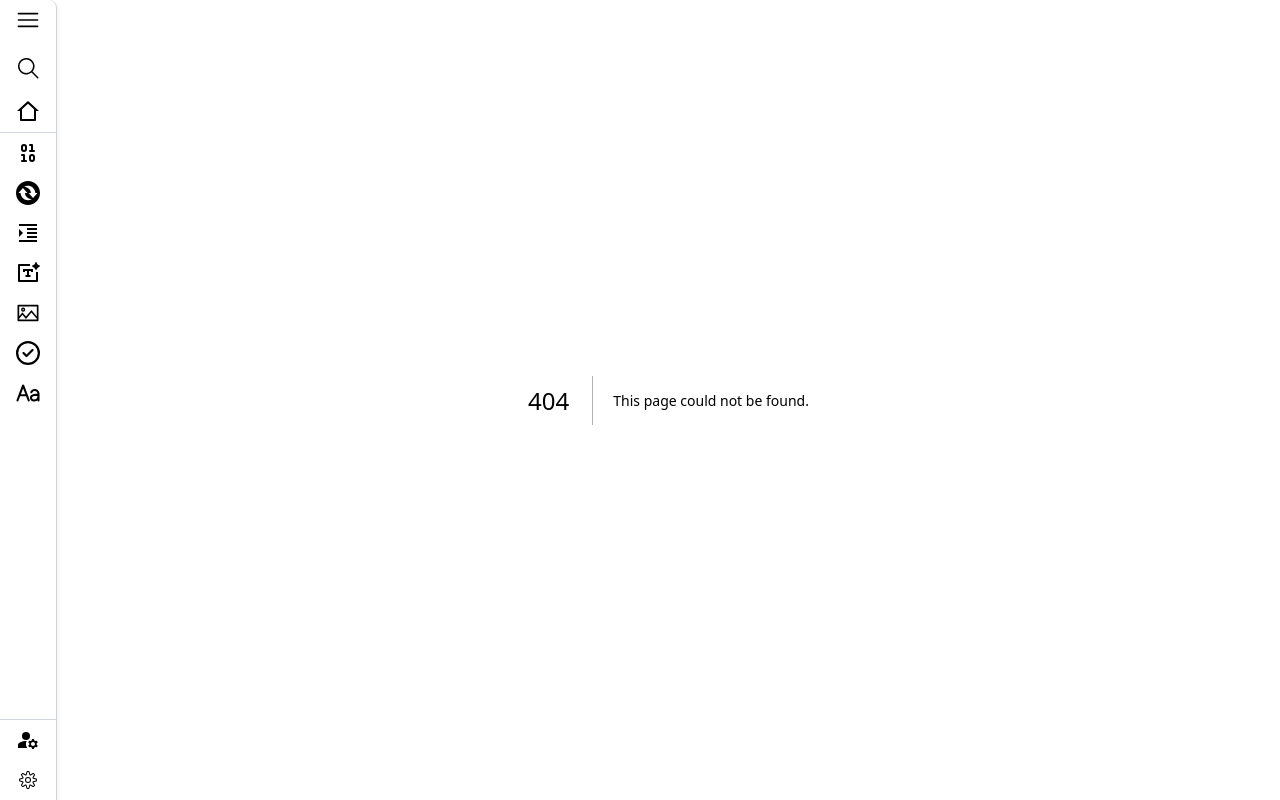
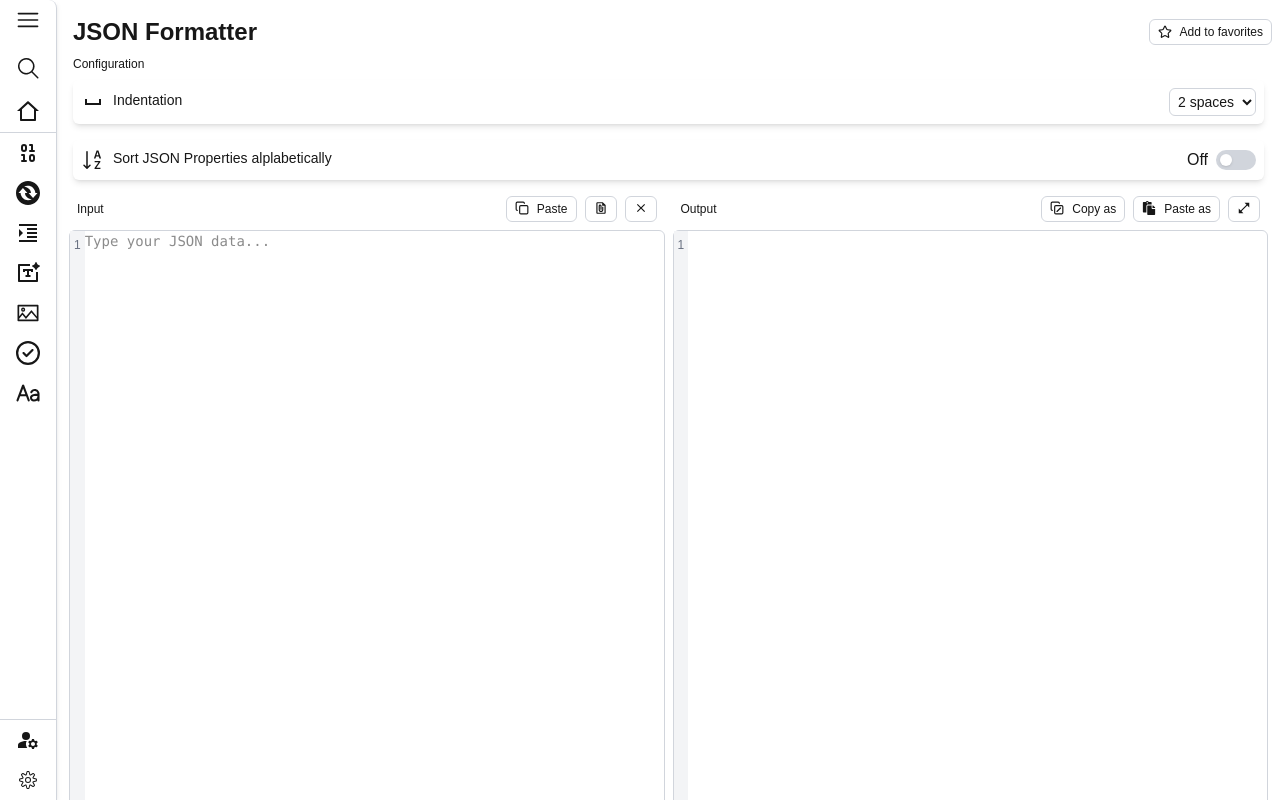
Before and after one commit to Kanghocit/Devtoys, a Next.js app: page /json-formatter in a window 1280 px wide. Before the commit this address had no page. Built offline with nearby package versions, Linux system fonts and the light colour scheme.

Commit message:
handle-json-file

```diff
--- /dev/null
+++ b/src/app/json-formatter/page.tsx
@@ -0,0 +1,213 @@
+"use client";
+import Button from "@/components/button";
+import CustomCard from "@/components/Card/CusCard";
+import Switch from "@/components/switch";
+import Textarea from "@/components/textarea";
+import clsx from "clsx";
+import { useEffect, useRef, useState } from "react";
+import { BsSortAlphaDown } from "react-icons/bs";
+import { FaPaste } from "react-icons/fa";
+import { LuCopy, LuCopySlash, LuStar } from "react-icons/lu";
+import {
+  MdClear,
+  MdFilePresent,
+  MdOpenInFull,
+  MdOutlineSpaceBar,
+} from "react-icons/md";
+
+const JsonFormatter = () => {
+  const fileInputRef = useRef<HTMLInputElement | null>(null);
+  const [widthFull, setWidthFull] = useState(false);
+  const [formatOptions, setFormatOptions] = useState("2 spaces");
+  const [input, setInput] = useState("");
+  const [output, setOutput] = useState("");
+  const [sortOptions, setSortOptions] = useState(false);
+
+  // Dán từ clipboard
+  const handlePaste = async () => {
+    const text = await navigator.clipboard.readText();
+    try {
+      const parsed = JSON.parse(text);
+      setInput(JSON.stringify(parsed));
+    } catch {
+      setInput(text);
+    }
+  };
+
+  // Mở file JSON đầu vào
+  const handleOpenFile = (event: React.ChangeEvent<HTMLInputElement>) => {
+    const file = event.target.files?.[0];
+    if (file) {
+      const reader = new FileReader();
+      reader.onload = (e) => {
+        if (e.target?.result) {
+          const text = e.target.result.toString();
+          try {
+            const parsed = JSON.parse(text);
+            setInput(JSON.stringify(parsed));
+          } catch {
+            setInput(text);
+          }
+        }
+      };
+      reader.readAsText(file);
+    }
+  };
+  const sortJsonKeys = (obj: any): any => {
+    if (Array.isArray(obj)) {
+      return obj.map(sortJsonKeys); // Nếu là mảng, sắp xếp từng object bên trong
+    } else if (typeof obj === "object" && obj !== null) {
+      return Object.keys(obj)
+        .sort()
+        .reduce((acc, key) => {
+          acc[key] = sortJsonKeys(obj[key]); // Đệ quy vào object con
+          return acc;
+        }, {} as any);
+    }
+    return obj; // Nếu không phải object hoặc array thì giữ nguyên
+  };
+
+  const formatJson = (
+    input: string,
+    type: "2 spaces" | "4 spaces" | "1 tab" | "Minified"
+  ) => {
+    try {
+      let parsed = JSON.parse(input);
+
+      if (sortOptions) {
+        parsed = sortJsonKeys(parsed);
+      }
+
+
+      switch (type) {
+        case "2 spaces":
+          setOutput(JSON.stringify(parsed, null, 2));
+          break;
+        case "4 spaces":
+          setOutput(JSON.stringify(parsed, null, 4));
+          break;
+        case "1 tab":
+          setOutput(JSON.stringify(parsed, null, "\t"));
+          break;
+        case "Minified":
+          setOutput(JSON.stringify(parsed));
+          break;
+        default:
+          setOutput(JSON.stringify(parsed, null, 2));
+      }
+    } catch {
+      setOutput(input);
+    }
+  };
+
+  // Cập nhật useEffect để theo dõi thay đổi của sortOptions
+  useEffect(() => {
+    formatJson(
+      input,
+      formatOptions as "2 spaces" | "4 spaces" | "1 tab" | "Minified"
+    );
+  }, [input, formatOptions, sortOptions]);
+
+
+  return (
+    <div
+      className="flex flex-col rounded-2xl h-full p-2"
+      suppressHydrationWarning
+    >
+      {/* Header  */}
+      <div className="flex justify-between">
+        <p className="font-bold text-2xl m-2">JSON Formatter</p>
+        <div className="flex items-center gap-2">
+          <Button icon={<LuStar />} className="flex items-center text-xs">
+            Add to favorites
+          </Button>
+        </div>
+      </div>
+      <p className="text-xs ms-2">Configuration</p>
+
+      <CustomCard title="Indentation" icon={<MdOutlineSpaceBar />}>
+        <select
+          className="border border-gray-300 rounded-md p-1 text-sm focus:outline-none"
+          onChange={(e) => setFormatOptions(e.target.value)}
+        >
+          <option value="2 spaces">2 spaces</option>
+          <option value="4 spaces">4 spaces</option>
+          <option value="1 tab">1 tab</option>
+          <option value="Minified">Minified</option>
+        </select>
+      </CustomCard>
+      <CustomCard
+        title="Sort JSON Properties alplabetically"
+        icon={<BsSortAlphaDown />}
+      >
+        <Switch
+          valueTrue="On"
+          valueFalse="Off"
+          onToggle={() => setSortOptions(!sortOptions)}
+        />
+      </CustomCard>
+
+      <div className="grid grid-cols-2">
+        {/* Input */}
+        <div className={clsx("mx-1", widthFull && "hidden")}>
+          <div
+            className={clsx(
+              "flex m-2 justify-between",
+              widthFull ? "hidden" : ""
+            )}
+          >
+            <p className="text-xs flex justify-center items-center">Input</p>
+            <div className="flex gap-2">
+              <Button icon={<LuCopy />} onClick={handlePaste}>
+                Paste
+              </Button>
+              <input
+                type="file"
+                ref={fileInputRef}
+                className="hidden"
+                onChange={handleOpenFile}
+                accept="application"
+              />
+              <Button
+                icon={<MdFilePresent />}
+                onClick={() => fileInputRef.current?.click()}
+              />
+
+              <Button icon={<MdClear />} onClick={() => setInput("")} />
+            </div>
+          </div>
+
+          <Textarea
+            value={input}
+            className="min-h-265"
+            onChange={(e) => setInput(e.target.value)}
+            placeholder="Type your JSON data..."
+          />
+        </div>
+
+        {/* Output */}
+
+        <div className={clsx("mx-1 h-full", widthFull && "w-full col-span-2")}>
+          <div className="flex m-2 justify-between">
+            <p className="text-xs flex justify-center items-center">Output</p>
+            <div className="flex gap-2">
+              <Button icon={<LuCopySlash />}>Copy as</Button>
+              <Button icon={<FaPaste />}>Paste as</Button>
+              <Button
+                icon={<MdOpenInFull />}
+                onClick={() => setWidthFull(!widthFull)}
+              />
+            </div>
+          </div>
+          <Textarea
+            value={output}
+            readOnly
+            className="min-h-265 cursor-not-allowed"
+          />
+        </div>
+      </div>
+    </div>
+  );
+};
+
+export default JsonFormatter;
--- a/src/app/json-to-table/page.tsx
+++ b/src/app/json-to-table/page.tsx
@@ -1,4 +1,5 @@
 "use client";
+
 import Button from "@/components/button";
 import Textarea from "@/components/textarea";
 import clsx from "clsx";
@@ -10,29 +11,76 @@ import { MdClear, MdFilePresent, MdOpenInFull } from "react-icons/md";
 const JsonToTable = () => {
   const fileInputRef = useRef<HTMLInputElement | null>(null);
   const [widthFull, setWidthFull] = useState(false);
-  const [input, setInput] = useState("");
-  console.log(input);
+  const [input, setInput] = useState("[]");
 
-  // ✅ Parse JSON input
+  // ✅ Tự động format JSON khi nhập liệu
+  const handleInputChange = (e: React.ChangeEvent<HTMLTextAreaElement>) => {
+    const rawInput = e.target.value;
+    try {
+      const parsed = JSON.parse(rawInput);
+      setInput(JSON.stringify(parsed, null, 2)); // Format đẹp
+    } catch {
+      setInput(rawInput); // Giữ nguyên nếu JSON lỗi
+    }
+  };
+
+  // ✅ Dán từ clipboard
+  const handlePaste = async () => {
+    const text = await navigator.clipboard.readText();
+    try {
+      const parsed = JSON.parse(text);
+      setInput(JSON.stringify(parsed, null, 2));
+    } catch {
+      setInput(text);
+    }
+  };
+
+  // ✅ Mở file JSON
+  const handleFileUpload = (event: React.ChangeEvent<HTMLInputElement>) => {
+    const file = event.target.files?.[0];
+    if (file) {
+      const reader = new FileReader();
+      reader.onload = (e) => {
+        if (e.target?.result) {
+          const text = e.target.result.toString();
+          try {
+            const parsed = JSON.parse(text);
+            setInput(JSON.stringify(parsed, null, 2));
+          } catch {
+            setInput(text);
+          }
+        }
+      };
+      reader.readAsText(file);
+    }
+  };
+
+  // ✅ Xử lý JSON đầu vào
   const parsedInput = (() => {
     try {
       const data = JSON.parse(input);
-      return Array.isArray(data) ? data : []; // Chỉ chấp nhận JSON array
+      return Array.isArray(data) ? data : [];
     } catch {
       return [];
     }
   })();
 
+  // ✅ Lấy tất cả key trong JSON array
+  const allKeys = Array.from(
+    new Set(parsedInput.flatMap((item) => Object.keys(item)))
+  );
+
   return (
-    <div className="flex flex-col rounded-2xl h-full p-2">
+    <div
+      className="flex flex-col rounded-2xl h-full p-2"
+      suppressHydrationWarning
+    >
       {/* Header */}
       <div className="flex justify-between">
         <p className="font-bold text-2xl m-2">JSON Array to Table</p>
-        <div className="flex items-center gap-2">
-          <Button icon={<LuStar />} className="flex items-center text-xs">
-            Add to favorites
-          </Button>
-        </div>
+        <Button icon={<LuStar />} className="flex items-center text-xs">
+          Add to favorites
+        </Button>
       </div>
 
       <div className="grid grid-cols-2">
@@ -41,16 +89,26 @@ const JsonToTable = () => {
           <div className="flex m-2 justify-between">
             <p className="text-xs flex justify-center items-center">Input</p>
             <div className="flex gap-2">
-              <Button icon={<FaBusinessTime />} />
-              <Button icon={<LuCopy />}>Paste</Button>
-              <input type="file" ref={fileInputRef} className="hidden" />
-              <Button icon={<MdFilePresent />} />
-              <Button icon={<MdClear />} onClick={() => setInput("")} />
+              <Button icon={<LuCopy />} onClick={handlePaste}>
+                Paste
+              </Button>
+              <input
+                type="file"
+                ref={fileInputRef}
+                className="hidden"
+                onChange={handleFileUpload}
+                accept="application/json"
+              />
+              <Button
+                icon={<MdFilePresent />}
+                onClick={() => fileInputRef.current?.click()}
+              />
+              <Button icon={<MdClear />} onClick={() => setInput("{}")} />
             </div>
           </div>
           <Textarea
             value={input}
-            onChange={(e) => setInput(e.target.value)}
+            onChange={handleInputChange}
             className="min-h-300"
           />
         </div>
@@ -74,7 +132,7 @@ const JsonToTable = () => {
               <table className="w-full border-collapse border border-gray-400 text-xs">
                 <thead className="bg-gray-200">
                   <tr>
-                    {Object.keys(parsedInput[0]).map((key) => (
+                    {allKeys.map((key) => (
                       <th key={key} className="border border-gray-400 p-2">
                         {key.toUpperCase()}
                       </th>
@@ -84,7 +142,7 @@ const JsonToTable = () => {
                 <tbody>
                   {parsedInput.map((item, index) => (
                     <tr key={index} className="border-b">
-                      {Object.keys(parsedInput[0]).map((key) => (
+                      {allKeys.map((key) => (
                         <td key={key} className="border border-gray-400 p-2">
                           {typeof item[key] === "boolean"
                             ? item[key]
@@ -99,7 +157,7 @@ const JsonToTable = () => {
               </table>
             ) : (
               <p className="text-gray-400 text-xs p-2">
-                Enter a valid JSON array...
+                Please provide a valid JSON array of objects
               </p>
             )}
           </div>
```
